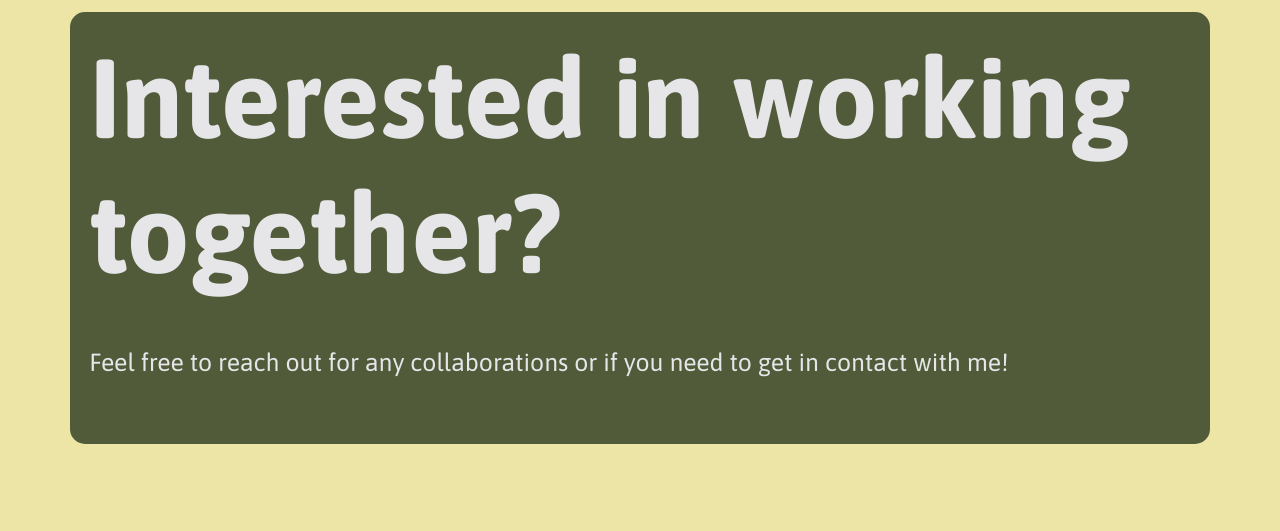
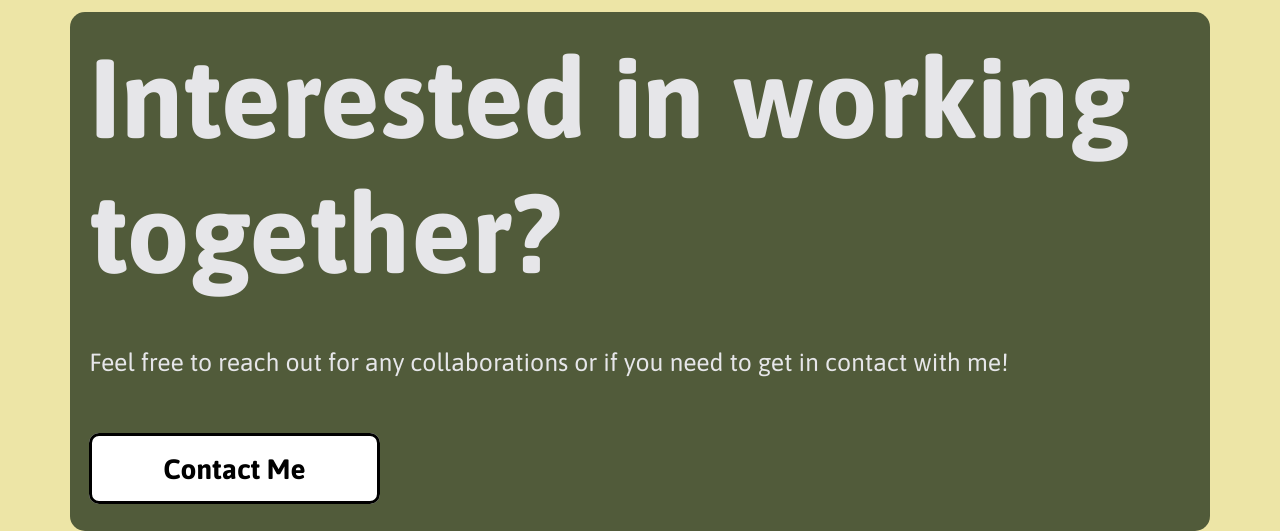
Before and after one commit to kamarceneaux/kamarceneaux.github.io, a plain HTML site: page index.html in a window 1280 px wide. Shown: the part 702-1233 px from the top of the page. Before the commit the page ends 1146 px from the top, so only its background shows below. Drawn offline with nearby package versions, Linux system fonts and the light colour scheme.

Commit message:
declared initial style for the contact me button

```diff
--- a/index.html
+++ b/index.html
@@ -97,7 +97,7 @@
                     </p>
                 </div>
                 <div id="contact-actions">
-
+                        <a href="mailto:kameronarceneaux05@gmail.com" class="contact-me-btn">Contact Me</a>
                 </div>
             </div>
         </section>
--- a/styles/main.css
+++ b/styles/main.css
@@ -68,6 +68,28 @@ body {
   margin: 4% 0;
 }
 
+#contact-actions {
+  padding: 2% 0;
+}
+
+.contact-me-btn {
+  text-align: center;
+  color: black;
+  text-decoration: none;
+  border: 3px solid black;
+  padding: 1.5% 6.45%;
+  border-radius: 10px;
+  background-color: white;
+  font-size: 1.75rem;
+  font-weight: bold;
+}
+
+
+.contact-me-btn:hover {
+  text-decoration: none;
+  background-color: rgba(255, 255, 255, 0.848);
+  color: black
+}
 
 /*Small DEVICES LIKE PHONES*/
 @media (max-width: 575.98px) {
```
